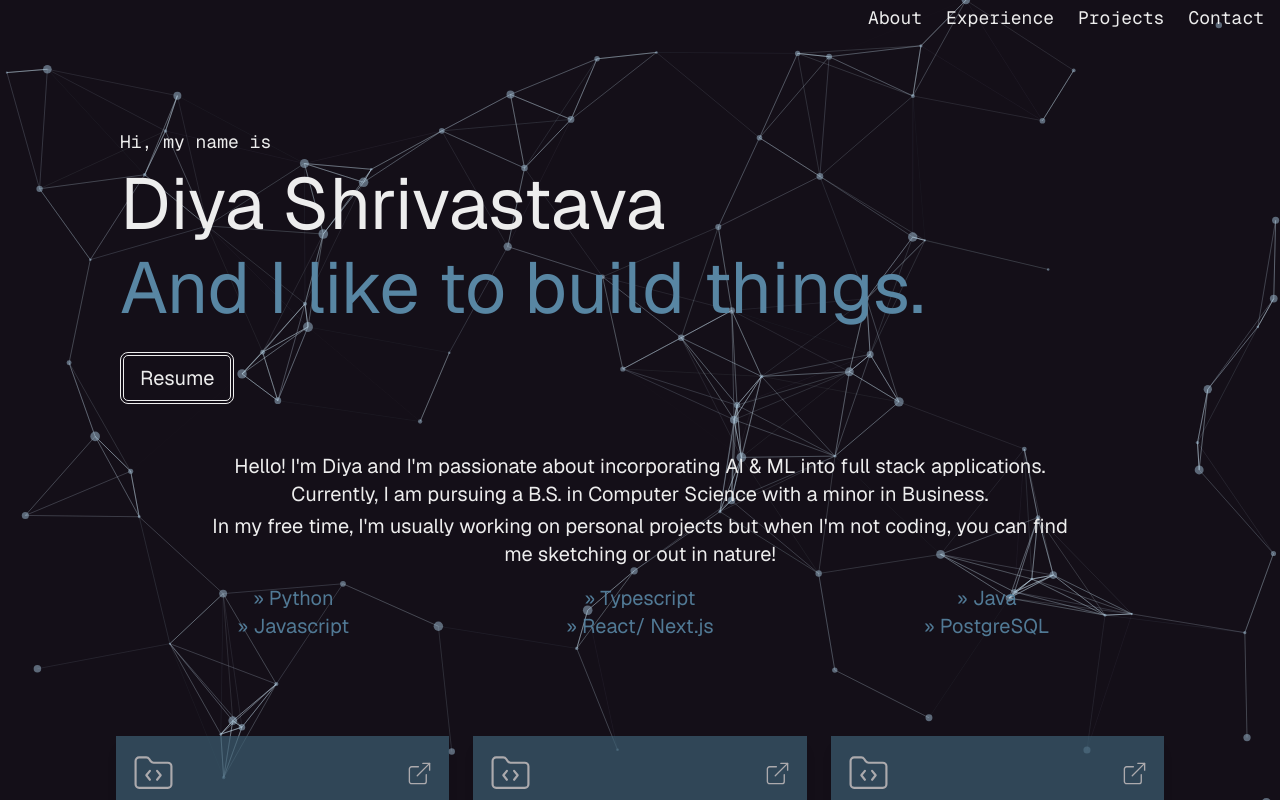
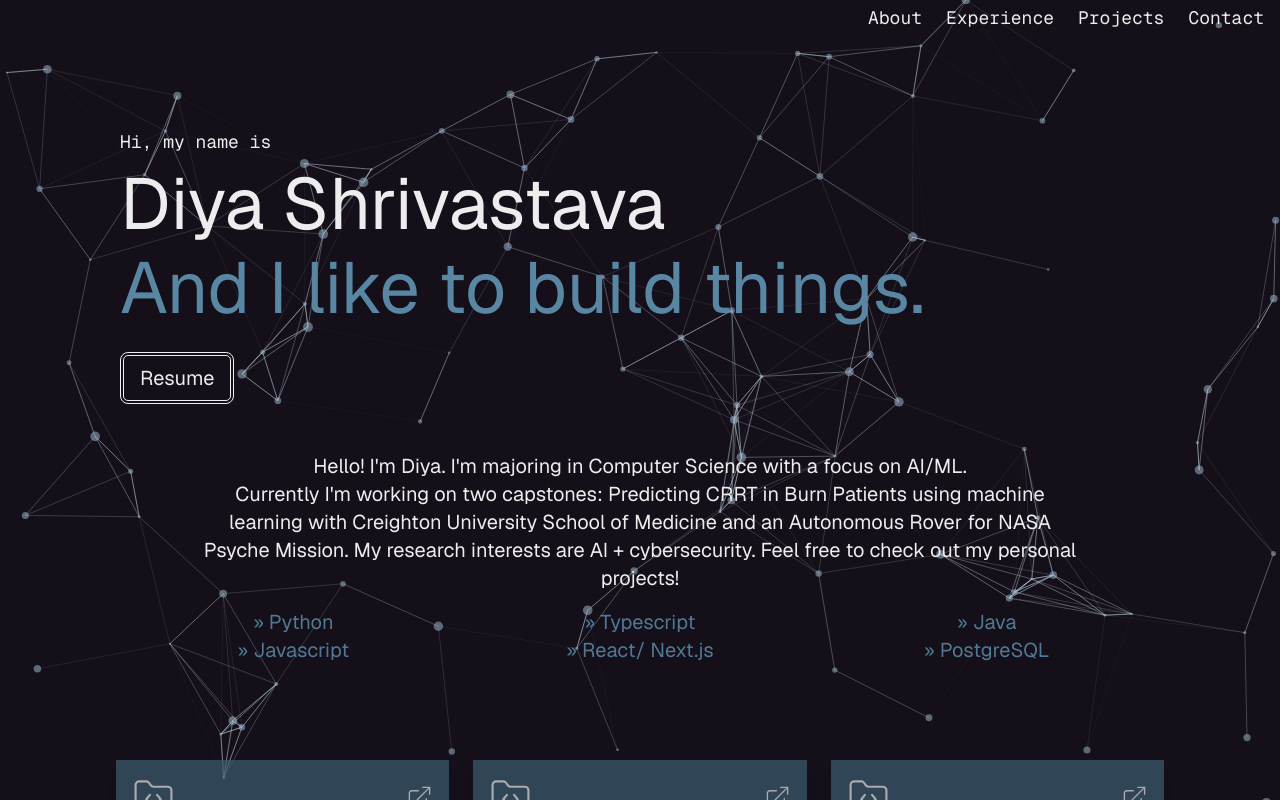
Before and after one commit to diyaS-15/personal-website, a Next.js app in the folder site/: page / in a window 1280 px wide. Shown: the top 800 px of the page. Built offline with nearby package versions, Linux system fonts and the light colour scheme.

Commit message:
update about.tsx

```diff
--- a/site/src/app/Components/About.tsx
+++ b/site/src/app/Components/About.tsx
@@ -10,11 +10,11 @@ export default function About(){
         <a href="/images/Diya_Shrivastava_Resume-public.pdf" target="_blank" rel="noopener noreferrer">Resume</a></button>
     </div>
     <div>
-    <p className="text-center mr-2 md:text-xl md:mx-20"> Hello! I&apos;m Diya and I&apos;m passionate about incorporating AI & ML into full stack applications. Currently, I am pursuing a B.S. in Computer Science
-        with a minor in Business. </p>
-        <p className="text-center mt-1 mr-2 mb-4 md:text-xl md:mx-20"> In my free time, I&apos;m usually working on personal projects but
-            when I&apos;m not coding, you can find me sketching or out in nature!
-        </p>
+    <p className="text-center mr-2 md:text-xl md:mx-20"> Hello! I&apos;m Diya. I&apos;m majoring in Computer Science with a focus on AI/ML. <br/>
+        Currently I'm working on two capstones: Predicting CRRT in Burn Patients using machine learning with Creighton University School of Medicine
+        and an Autonomous Rover for NASA Psyche Mission. My research interests are AI + cybersecurity.
+        Feel free to check out my personal projects!
+    </p>
     </div>
     <div className=" text-center opacity-90">
             <ul className="grid grid-cols-3 my-4 text-[#5886a3] md:text-xl">
```
Also changed, not shown: 1 other file (tests, documents, lock files or other folders).
